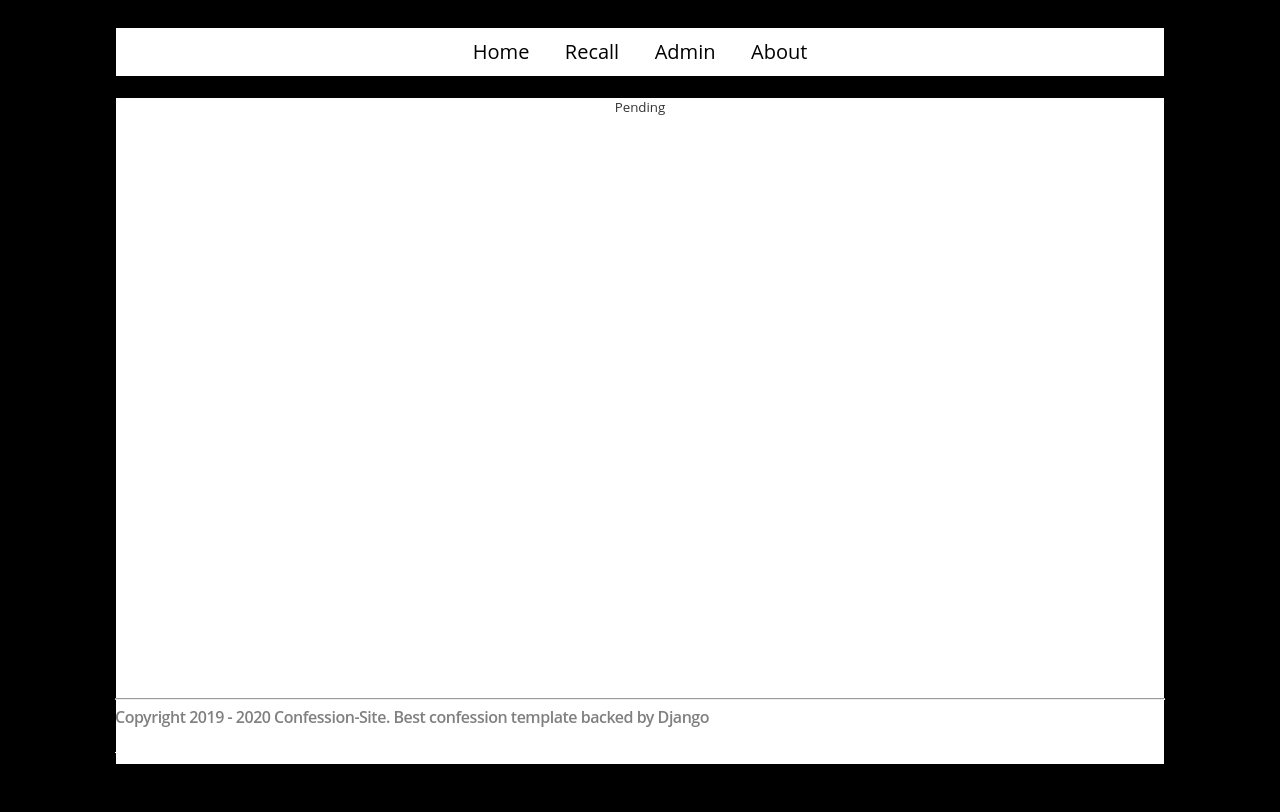
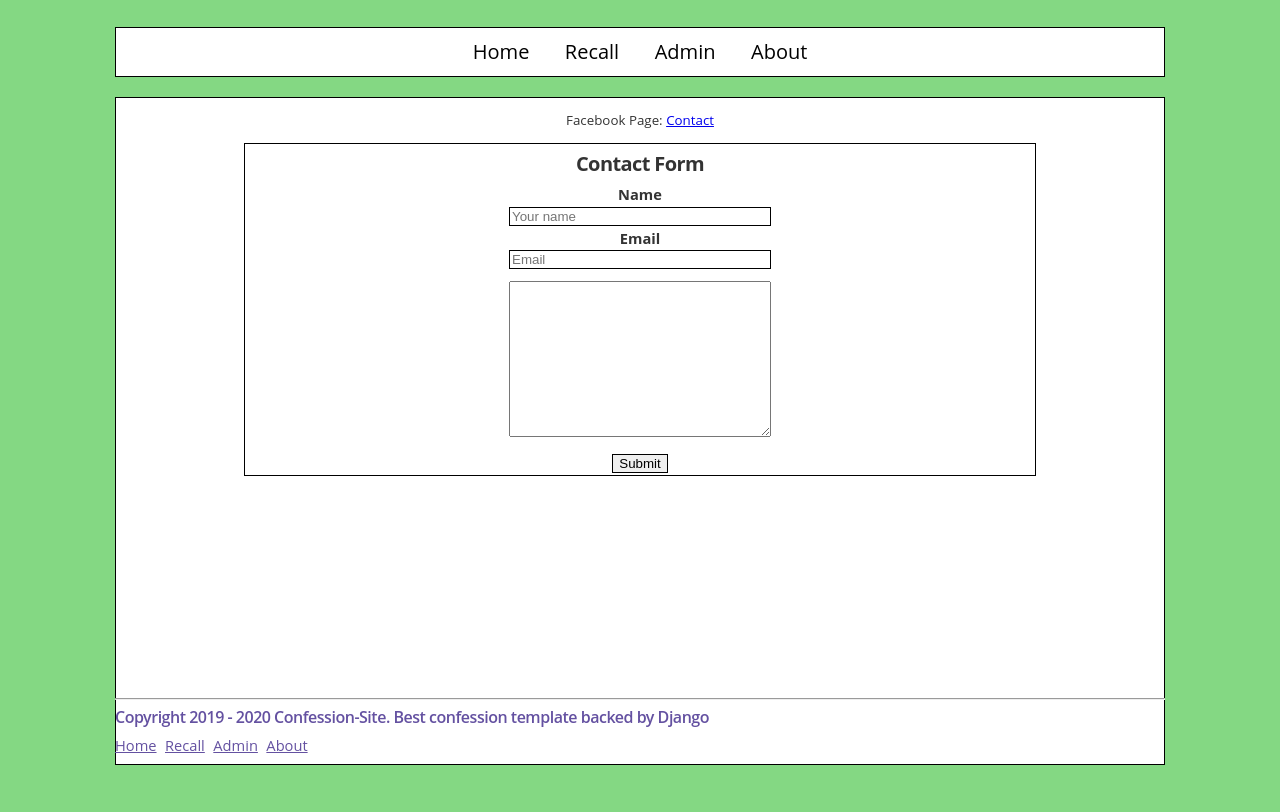
Before and after one commit to lamnguyencse17/Confession-Site, a Django app: page /about/ in a window 1280 px wide. Run offline with Django 3.2, Linux system fonts and the light colour scheme.

Commit message:
Done with HTML Form
Sending mechanism in progress

```diff
--- a/confession_site/static/style.css
+++ b/confession_site/static/style.css
@@ -9,7 +9,7 @@ html {
    Myriad, Helvetica, 'Lucida Grande', 'DejaVu Sans Condensed', 'Liberation Sans',
     'Nimbus Sans L', Tahoma, Geneva, Arial, sans-serif;
   color: #333;
-  background: black;
+  background: #84D883;
 }
 body {
   background-position:center;
@@ -29,10 +29,10 @@ body {
   color: white;
   margin: 0 auto;
   overflow: hidden;
+  align-content: center;
 }
 .menu a {
-            border-left: 2px
-            float: left;
+            border-left: 2px;
             color: black;
             background-color: white;
             text-align: center;
@@ -88,7 +88,7 @@ h5 {
 }
 h6 {
   font-size: 120%;
-  color: grey;
+  color: #6451A1;
 }
 .container {
   position: sticky;
@@ -119,7 +119,7 @@ li {
   padding-right: 5px;
 }
 li a{
-  color: white;
+  color: #6451A1;
 }
 
 .confession-box{
@@ -160,7 +160,31 @@ li a{
   text-align: left;
 }
 .confession-footer form{
-  margin-top: 0.7em
   display: inline;
 }
 .edit-button{}
+.contact-form-container{
+  margin: 10px;
+  margin-left: 10vw;
+  margin-right: 10vw;
+  border: 0.5px solid black;
+  align-content: center;
+  align-items: center;
+}
+.contact-form-container h1{
+  text-align: center;
+  font-size: 150%;
+}
+.contact-form-container input{
+  margin: 2px;
+  border: 0.5px solid black;
+  text-align: left;
+  width: 20vw;
+}
+.contact-form-container textarea{
+  width: 20vw;
+}
+.contact-form-container label{
+  font-weight: bold;
+  font-size: 110%;
+}
--- a/confession_site/templates/about.html
+++ b/confession_site/templates/about.html
@@ -1,7 +1,23 @@
 {% extends "base.html" %}
 {% block content %}
 <!-- About us info -->
-<div class="container"
-<p>Pending</p>
+<div class="container">
+    <p>Facebook Page: <a href="https://www.facebook.com/TKNconfession/" > Contact</a></p>
+<!-- Contact Form-->
+    <div class="contact-form-container">
+        <h1>Contact Form</h1>
+        <form action="" method="POST">
+
+            <label for="name"> Name </label><br>
+            <input type="text" id="name" placeholder="Your name"><br>
+
+            <label for="email"> Email </label><br>
+            <input type="email" id="email" placeholder="Email"><br>
+
+            <textarea name="contact_text" rows="10" cols="auto"></textarea><br>
+
+            <input type="submit" value="Submit" style="width: auto">
+        </form>
+    </div>
 </div>
 {% endblock content %}
```
